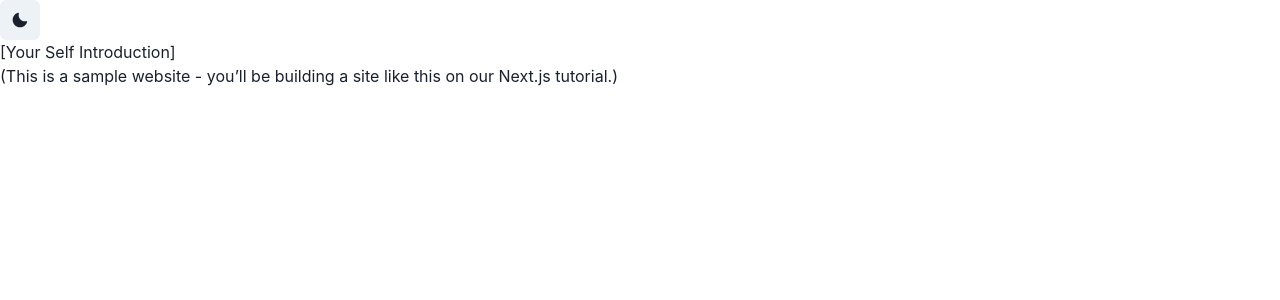
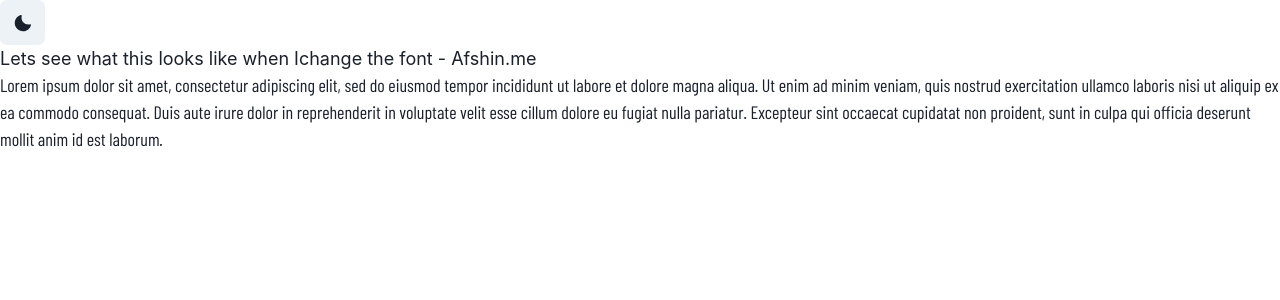
Before and after one commit to afshinator/next-afshin-me-first-try, a Next.js app: page / in a window 1280 px wide. Shown: the top 300 px of the page. Built offline with nearby package versions, Linux system fonts and the light colour scheme.

Commit message:
try adding custom font

```diff
--- a/pages/_app.js
+++ b/pages/_app.js
@@ -1,4 +1,4 @@
-// import "../styles/global.css";
+import "../styles/global.css";
 import {
   ThemeProvider,
   theme,
--- a/pages/index.js
+++ b/pages/index.js
@@ -1,38 +1,50 @@
-import Head from 'next/head'
-import Layout, { siteTitle } from '../components/layout'
+import Head from "next/head";
+import Layout, { siteTitle } from "../components/layout";
 // import utilStyles from '../styles/utils.module.css'
 
-import { getSortedPostsData } from '../lib/posts'
-import DarkModeSwitch from './../components/DarkModeSwitch';
-import {Text, Heading, Flex, Stack } from '@chakra-ui/react'
+import { getSortedPostsData } from "../lib/posts";
+import DarkModeSwitch from "./../components/DarkModeSwitch";
+import { Text, Heading, Flex, Stack } from "@chakra-ui/react";
 
 export async function getStaticProps() {
-  const allPostsData = getSortedPostsData()
+  const allPostsData = getSortedPostsData();
   return {
     props: {
-      allPostsData
-    }
-  }
+      allPostsData,
+    },
+  };
 }
 
-export default function Home({allPostsData}) {
+export default function Home({ allPostsData }) {
   return (
     // <Layout home>
     <>
       <Head>
         <title>{siteTitle}</title>
+        <link
+          rel="preload"
+          href="/fonts/BarlowCondensed-Regular.ttf"
+          as="font"
+          crossOrigin=""
+        />
       </Head>
-      <section >
+      <section>
         <DarkModeSwitch />
-        <p>[Your Self Introduction]</p>
-        <p>
-          (This is a sample website - you’ll be building a site like this on{' '}
-          <a href="https://nextjs.org/learn">our Next.js tutorial</a>.)
+        <p >
+          Lets see what this looks like when Ichange the font - Afshin.me
+        </p>
+        <p style={{ fontFamily: "BarlowCondensed" }}>
+          Lorem ipsum dolor sit amet, consectetur adipiscing elit, sed do
+          eiusmod tempor incididunt ut labore et dolore magna aliqua. Ut enim ad
+          minim veniam, quis nostrud exercitation ullamco laboris nisi ut
+          aliquip ex ea commodo consequat. Duis aute irure dolor in
+          reprehenderit in voluptate velit esse cillum dolore eu fugiat nulla
+          pariatur. Excepteur sint occaecat cupidatat non proident, sunt in
+          culpa qui officia deserunt mollit anim id est laborum.
         </p>
       </section>
-</>
-
-  )
+    </>
+  );
 }
 
 /*
@@ -51,4 +63,4 @@ export default function Home({allPostsData}) {
         </ul>
       </section>
 
-      */
+*/
--- a/styles/global.css
+++ b/styles/global.css
@@ -25,3 +25,11 @@ img {
   max-width: 100%;
   display: block;
 }
+
+@font-face {
+  font-family: "BarlowCondensed";
+  src: url("/fonts/BarlowCondensed-Regular.ttf");
+  font-style: normal;
+  font-weight: 400;
+  font-display: swap;
+}
--- a/styles/theme.js
+++ b/styles/theme.js
@@ -1,4 +1,5 @@
-import { extendTheme } from "@chakra-ui/react"
+import { extendTheme, theme as chakraTheme } from "@chakra-ui/react"
+
 
 const overrides = {
   // styles,
```
Also changed, not shown: public/fonts/BarlowCondensed-Regular.ttf (added).
